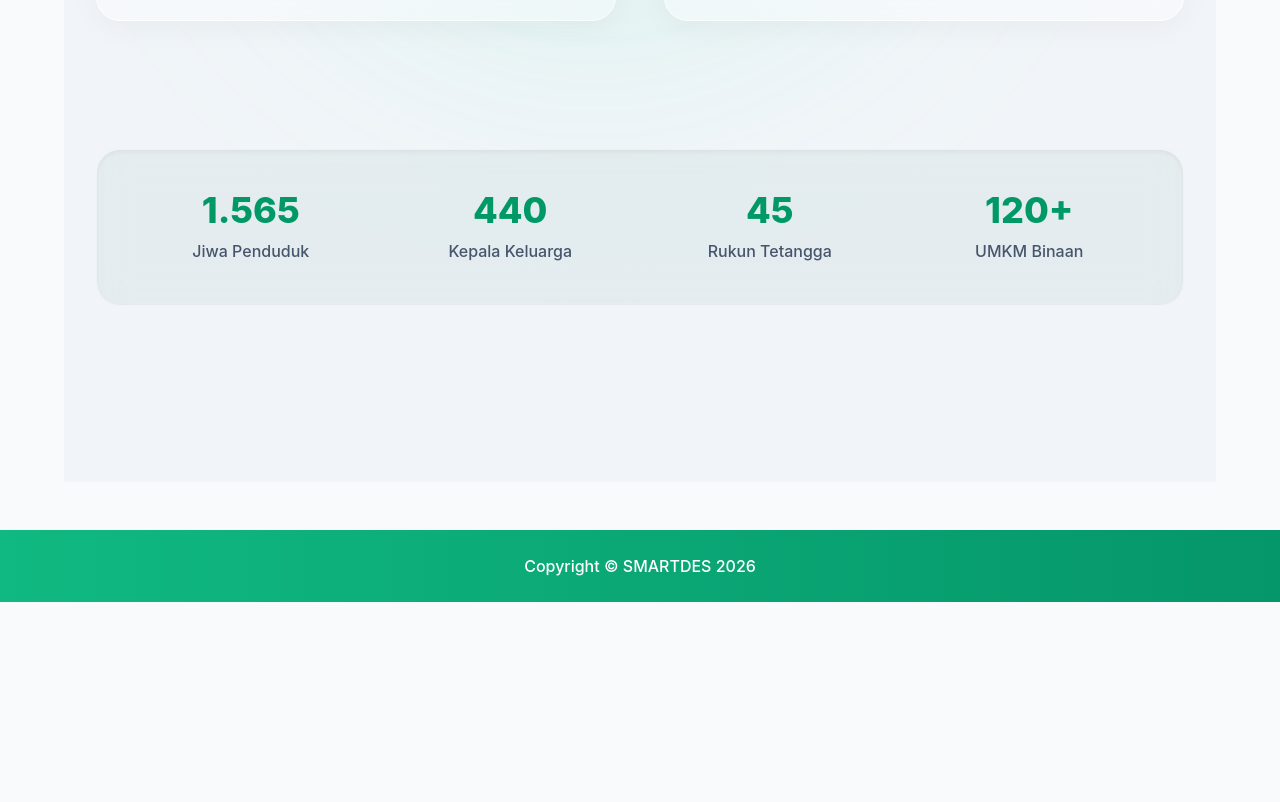
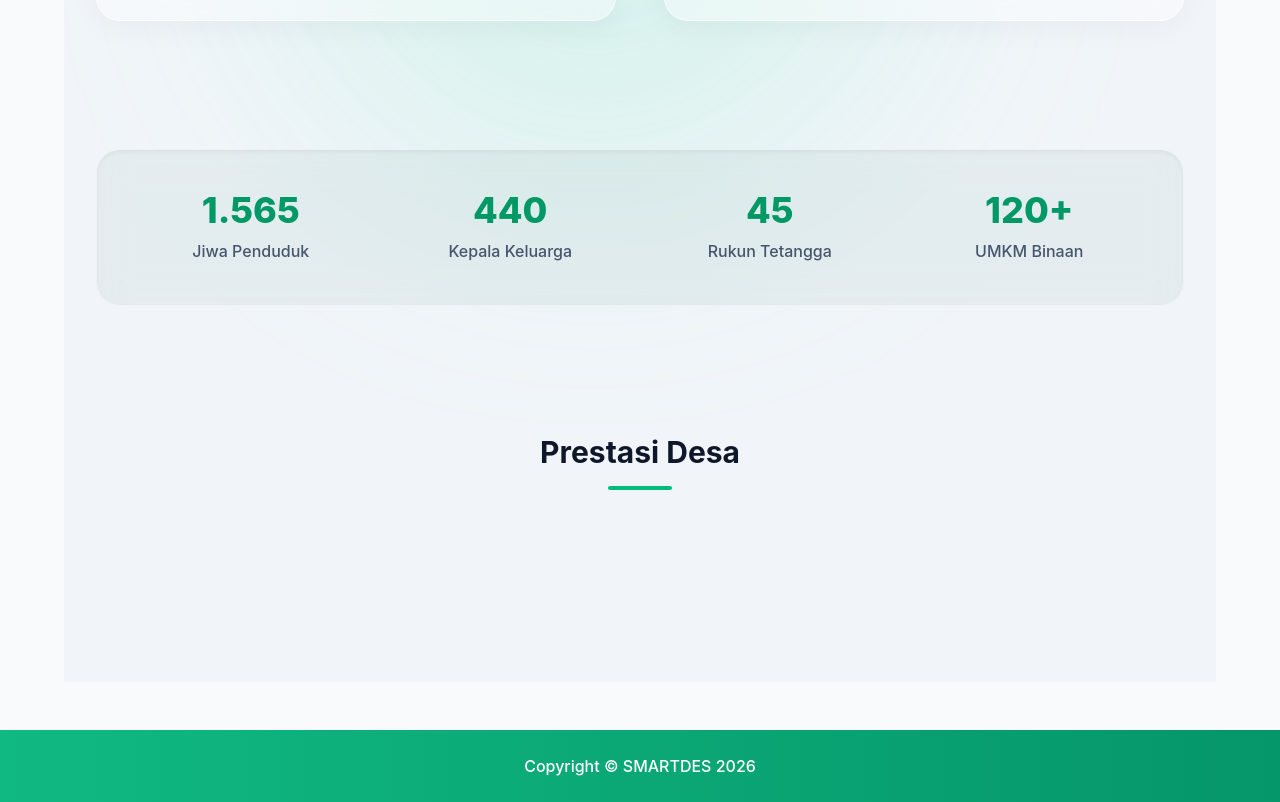
Before and after one commit to muhammadarlianoscar-uti/TA-WEB-24-SEMBADE, a Next.js app in the folder my-app/: page /profil in a window 1280 px wide. Shown: the part 2027-2829 px from the top of the page. Before the commit the page ends 2629 px from the top, so only its background shows below. Built offline with nearby package versions, Linux system fonts and the light colour scheme.

Commit message:
menambahkan kolom prestasi

```diff
--- a/my-app/app/profil/page.tsx
+++ b/my-app/app/profil/page.tsx
@@ -120,6 +120,16 @@ export default function Profil() {
         </div>
       </section>
 
+      {/* ================= SECTION 5: PENGHARGAAN (BARU) ================= */}
+      <section className="py-12 px-4 sm:px-6 lg:px-8 max-w-7xl mx-auto">
+        <div className="text-center mb-12 relative z-10">
+          <h2 className="text-3xl font-bold text-slate-900">Prestasi Desa</h2>
+          <div className="w-16 h-1 bg-emerald-500 mx-auto mt-4 rounded-full"></div>
+        </div>
+
+
+      </section>
+
     </div>
   );
 }
```
